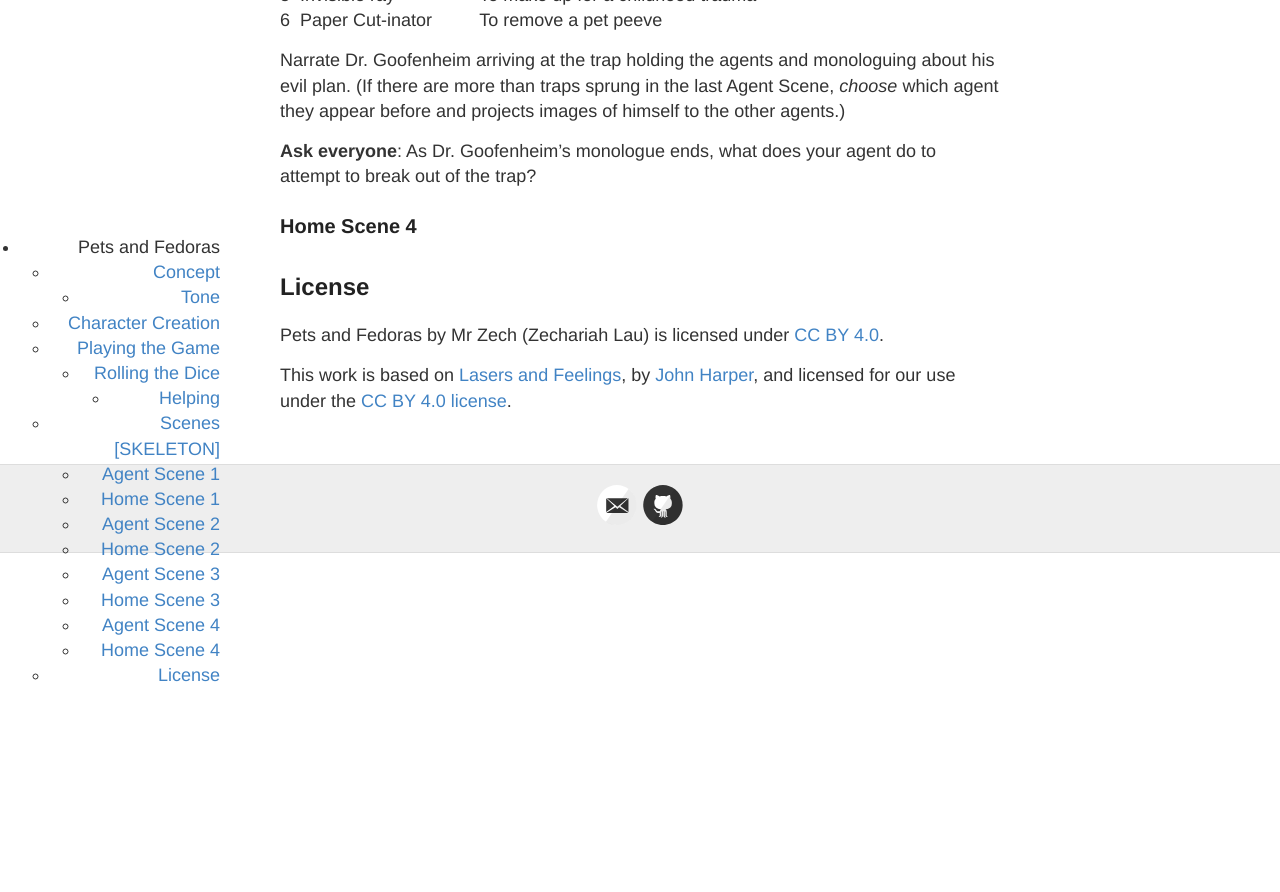
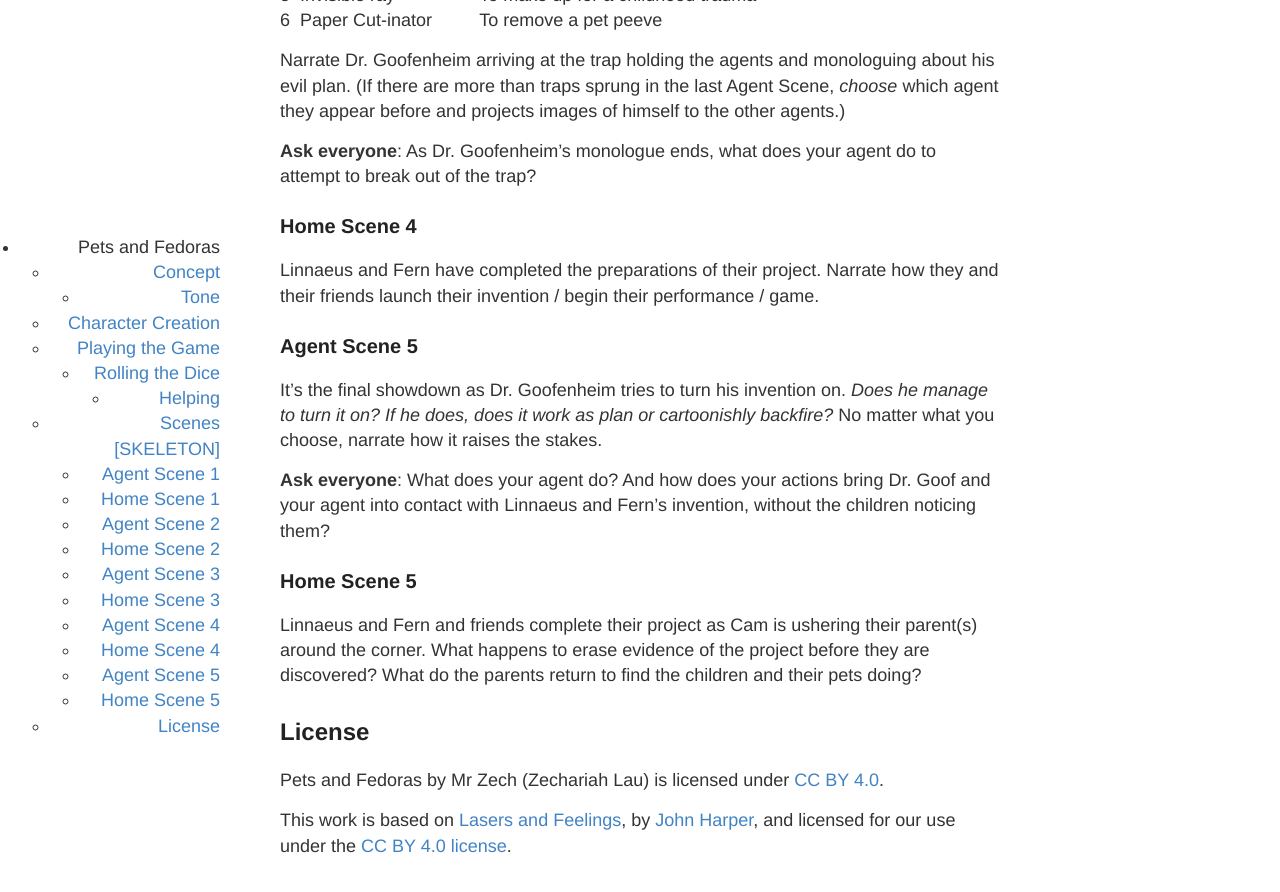
Before and after one commit to zechlau14/zechlau14.github.io, a Jekyll site: the page built from projects/pets-and-fedoras.md, in a window 1280 px wide and 900 px high, scrolled down 3820 px. Shown: the top 892 px of the window. Built offline with Jekyll 4.4.1, drawn with Linux system fonts in a browser that asks for light colours.

Commit message:
Update pets-and-fedoras.md

```diff
--- a/projects/pets-and-fedoras.md
+++ b/projects/pets-and-fedoras.md
@@ -120,6 +120,15 @@ Narrate Dr. Goofenheim arriving at the trap holding the agents and monologuing a
 **Ask everyone**: As Dr. Goofenheim's monologue ends, what does your agent do to attempt to break out of the trap?
 
 ### Home Scene 4
+Linnaeus and Fern have completed the preparations of their project. Narrate how they and their friends launch their invention / begin their performance / game.
+
+### Agent Scene 5
+It's the final showdown as Dr. Goofenheim tries to turn his invention on. _Does he manage to turn it on? If he does, does it work as plan or cartoonishly backfire?_ No matter what you choose, narrate how it raises the stakes.
+
+**Ask everyone**: What does your agent do? And how does your actions bring Dr. Goof and your agent into contact with Linnaeus and Fern's invention, without the children noticing them?
+
+### Home Scene 5
+Linnaeus and Fern and friends complete their project as Cam is ushering their parent(s) around the corner. What happens to erase evidence of the project before they are discovered? What do the parents return to find the children and their pets doing?
 
 ## License
 Pets and Fedoras by Mr Zech (Zechariah Lau) is licensed under [CC BY 4.0](http://creativecommons.org/licenses/by/4.0/).
```
